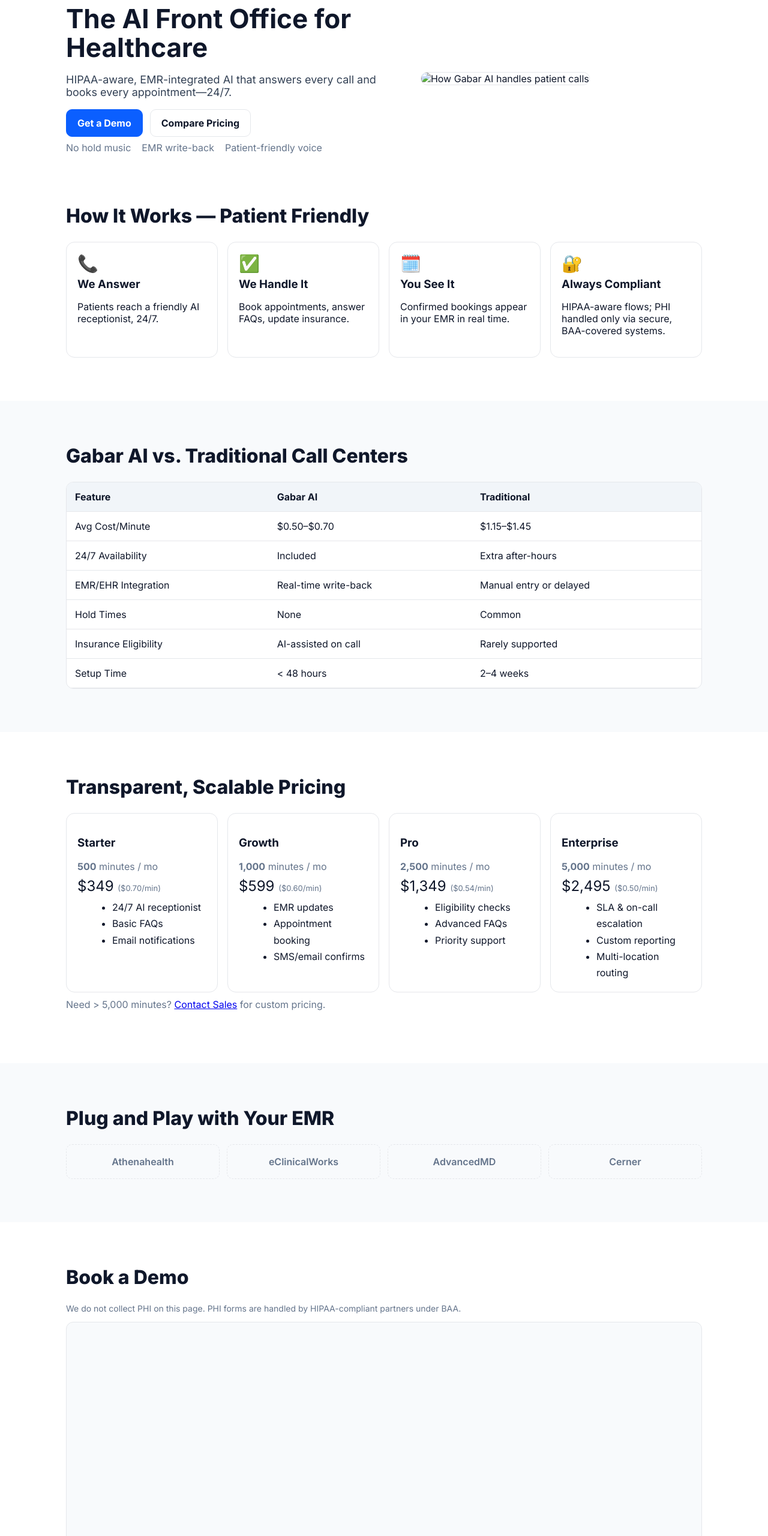
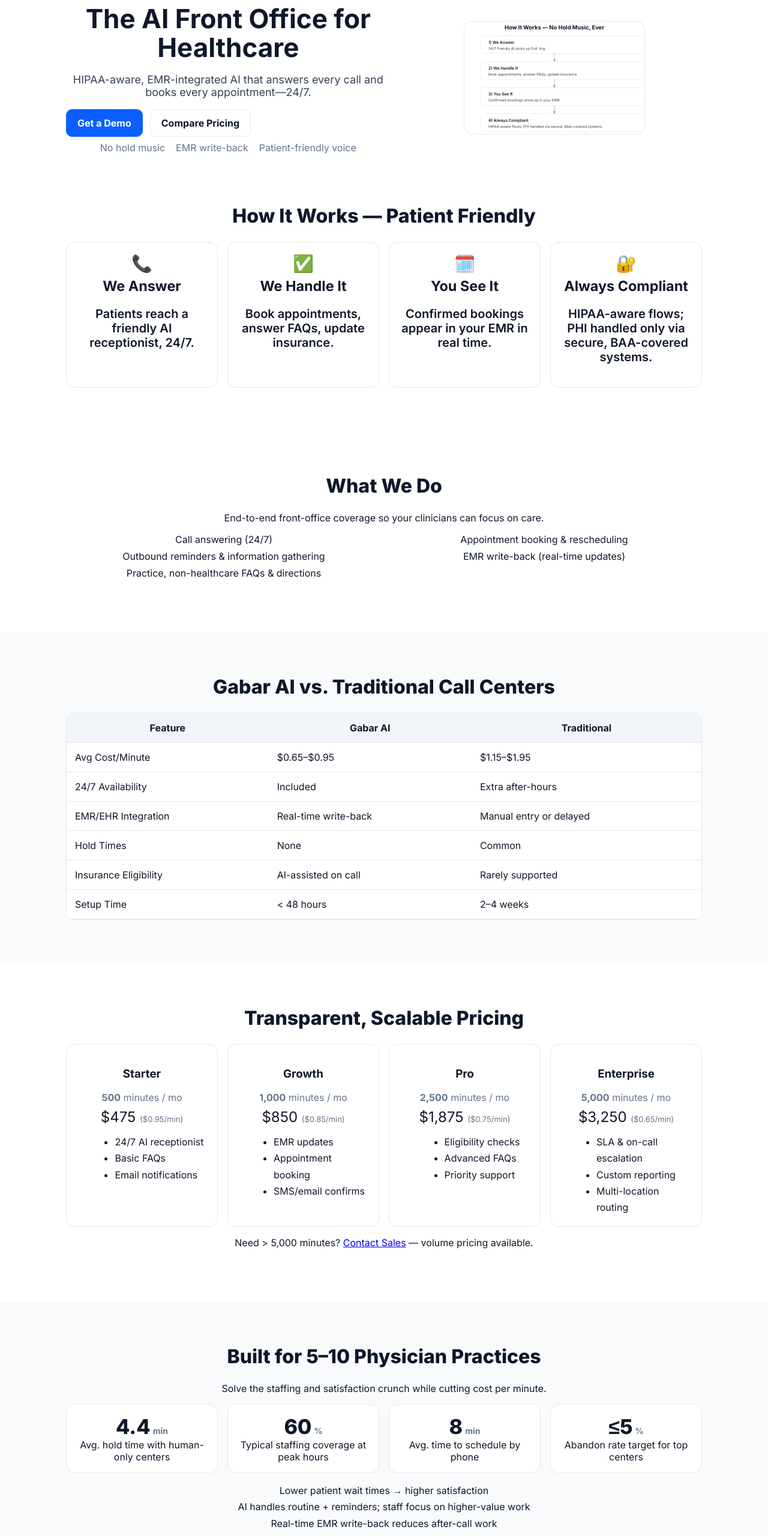
Before and after one commit to bdk76/gabar-ai-site, a plain HTML site: page index.html in a window 1280 px wide. Shown: the part 140-2700 px from the top of the page at 60% size. Drawn offline with Linux system fonts and the light colour scheme.

Commit message:
Add files via upload

```diff
--- a/index.html
+++ b/index.html
@@ -10,25 +10,17 @@
   <link rel="preconnect" href="https://fonts.gstatic.com" crossorigin>
   <link href="https://fonts.googleapis.com/css2?family=Inter:wght@400;600;700;800&display=swap" rel="stylesheet">
   <link rel="stylesheet" href="styles.css">
-  <script type="application/ld+json">
-  {
-    "@context":"https://schema.org",
-    "@type":"Organization",
-    "name":"Gabar AI",
-    "url":"https://www.gabar.ai",
-    "sameAs":[],
-    "logo":"assets/logo-placeholder.svg"
-  }
-  </script>
 </head>
 <body>
   <header class="site-header">
     <div class="container nav">
       <div class="brand">
         <span class="logo">Gabar<span class="accent">AI</span></span>
+        <img class="brandmark" src="assets/logo.png" alt="Gabar AI logo" />
       </div>
       <nav class="nav-links">
         <a href="#how">How It Works</a>
+        <a href="#services">Services</a>
         <a href="#compare">Compare</a>
         <a href="#pricing">Pricing</a>
         <a href="#integrations">Integrations</a>
@@ -55,7 +47,36 @@
           </ul>
         </div>
         <div class="hero-art">
-          <img src="assets/workflow.svg" alt="How Gabar AI handles patient calls" loading="lazy" />
+          <svg viewBox="0 0 900 560" xmlns="http://www.w3.org/2000/svg" role="img" aria-label="How Gabar AI handles patient calls">
+            <defs>
+              <style>
+                .card{fill:#ffffff;stroke:#E5E7EB;stroke-width:2;rx:18;ry:18}
+                .title{font:700 28px Inter, Arial, sans-serif;fill:#0F172A}
+                .step{font:600 20px Inter, Arial, sans-serif;fill:#111827}
+                .sub{font:400 16px Inter, Arial, sans-serif;fill:#374151}
+                .arrow{stroke:#94A3B8;stroke-width:2;marker-end:url(#arrowHead)}
+              </style>
+              <marker id="arrowHead" markerWidth="10" markerHeight="10" refX="6" refY="3" orient="auto">
+                <path d="M0,0 L0,6 L9,3 z" fill="#94A3B8"/>
+              </marker>
+            </defs>
+            <text x="450" y="40" text-anchor="middle" class="title">How It Works — No Hold Music, Ever</text>
+            <rect class="card" x="80" y="70" width="740" height="90"/>
+            <text x="120" y="110" class="step">1) We Answer</text>
+            <text x="120" y="140" class="sub">24/7 friendly AI picks up first ring</text>
+            <line x1="450" y1="160" x2="450" y2="200" class="arrow"/>
+            <rect class="card" x="80" y="200" width="740" height="90"/>
+            <text x="120" y="240" class="step">2) We Handle It</text>
+            <text x="120" y="270" class="sub">Book appointments, answer FAQs, update insurance</text>
+            <line x1="450" y1="290" x2="450" y2="330" class="arrow"/>
+            <rect class="card" x="80" y="330" width="740" height="90"/>
+            <text x="120" y="370" class="step">3) You See It</text>
+            <text x="120" y="400" class="sub">Confirmed bookings show up in your EMR</text>
+            <line x1="450" y1="420" x2="450" y2="460" class="arrow"/>
+            <rect class="card" x="80" y="460" width="740" height="90"/>
+            <text x="120" y="500" class="step">4) Always Compliant</text>
+            <text x="120" y="530" class="sub">HIPAA-aware flows; PHI handled via secure, BAA-covered systems</text>
+          </svg>
         </div>
       </div>
     </section>
@@ -89,6 +110,21 @@
       </div>
     </section>
 
+    <!-- SERVICES -->
+    <section id="services" class="section">
+      <div class="container">
+        <h2 class="section-title">What We Do</h2>
+        <p class="sub">End-to-end front-office coverage so your clinicians can focus on care.</p>
+        <ul class="services">
+          <li>Call answering (24/7)</li>
+          <li>Appointment booking & rescheduling</li>
+          <li>Outbound reminders & information gathering</li>
+          <li>EMR write-back (real-time updates)</li>
+          <li>Practice, non-healthcare FAQs & directions</li>
+        </ul>
+      </div>
+    </section>
+
     <!-- DIFFERENTIATION -->
     <section id="compare" class="section alt">
       <div class="container">
@@ -103,7 +139,7 @@
               </tr>
             </thead>
             <tbody>
-              <tr><td>Avg Cost/Minute</td><td>$0.50–$0.70</td><td>$1.15–$1.45</td></tr>
+              <tr><td>Avg Cost/Minute</td><td>$0.65–$0.95</td><td>$1.15–$1.95</td></tr>
               <tr><td>24/7 Availability</td><td>Included</td><td>Extra after-hours</td></tr>
               <tr><td>EMR/EHR Integration</td><td>Real-time write-back</td><td>Manual entry or delayed</td></tr>
               <tr><td>Hold Times</td><td>None</td><td>Common</td></tr>
@@ -123,7 +159,7 @@
           <article class="card">
             <h3>Starter</h3>
             <p class="mins"><strong>500</strong> minutes / mo</p>
-            <p class="price">$349 <span class="per">($0.70/min)</span></p>
+            <p class="price">$475 <span class="per">($0.95/min)</span></p>
             <ul>
               <li>24/7 AI receptionist</li>
               <li>Basic FAQs</li>
@@ -133,7 +169,7 @@
           <article class="card">
             <h3>Growth</h3>
             <p class="mins"><strong>1,000</strong> minutes / mo</p>
-            <p class="price">$599 <span class="per">($0.60/min)</span></p>
+            <p class="price">$850 <span class="per">($0.85/min)</span></p>
             <ul>
               <li>EMR updates</li>
               <li>Appointment booking</li>
@@ -143,7 +179,7 @@
           <article class="card">
             <h3>Pro</h3>
             <p class="mins"><strong>2,500</strong> minutes / mo</p>
-            <p class="price">$1,349 <span class="per">($0.54/min)</span></p>
+            <p class="price">$1,875 <span class="per">($0.75/min)</span></p>
             <ul>
               <li>Eligibility checks</li>
               <li>Advanced FAQs</li>
@@ -153,7 +189,7 @@
           <article class="card">
             <h3>Enterprise</h3>
             <p class="mins"><strong>5,000</strong> minutes / mo</p>
-            <p class="price">$2,495 <span class="per">($0.50/min)</span></p>
+            <p class="price">$3,250 <span class="per">($0.65/min)</span></p>
             <ul>
               <li>SLA & on-call escalation</li>
               <li>Custom reporting</li>
@@ -161,7 +197,40 @@
             </ul>
           </article>
         </div>
-        <p class="note">Need &gt; 5,000 minutes? <a href="#contact">Contact Sales</a> for custom pricing.</p>
+        <p class="note">Need &gt; 5,000 minutes? <a href="#contact">Contact Sales</a> — volume pricing available.</p>
+      </div>
+    </section>
+
+    <!-- OUTCOMES -->
+    <section id="outcomes" class="section alt">
+      <div class="container">
+        <h2 class="section-title">Built for 5–10 Physician Practices</h2>
+        <p class="sub">Solve the staffing and satisfaction crunch while cutting cost per minute.</p>
+        <div class="stats-grid">
+          <div class="stat">
+            <div class="num">4.4<span class="unit">min</span></div>
+            <div class="cap">Avg. hold time with human-only centers</div>
+          </div>
+          <div class="stat">
+            <div class="num">60<span class="unit">% </span></div>
+            <div class="cap">Typical staffing coverage at peak hours</div>
+          </div>
+          <div class="stat">
+            <div class="num">8<span class="unit">min</span></div>
+            <div class="cap">Avg. time to schedule by phone</div>
+          </div>
+          <div class="stat">
+            <div class="num lt">≤5<span class="unit">% </span></div>
+            <div class="cap">Abandon rate target for top centers</div>
+          </div>
+        </div>
+        <ul class="benefits">
+          <li>Lower patient wait times → higher satisfaction</li>
+          <li>AI handles routine + reminders; staff focus on higher-value work</li>
+          <li>Real-time EMR write-back reduces after-call work</li>
+          <li>Outbound reminders cut no-shows and task backlog</li>
+          <li>Employee engagement improves when phones aren’t on fire</li>
+        </ul>
       </div>
     </section>
 
--- a/script.js
+++ b/script.js
@@ -1,6 +1,6 @@
 
 document.getElementById('y').textContent = new Date().getFullYear();
-// Optional: smooth scroll
+// Smooth scroll
 document.querySelectorAll('a[href^="#"]').forEach(a=>{
   a.addEventListener('click', e=>{
     const id=a.getAttribute('href').slice(1);
--- a/styles.css
+++ b/styles.css
@@ -5,66 +5,86 @@
 }
 *{box-sizing:border-box}
 html,body{margin:0;padding:0;background:var(--bg);color:var(--ink);font-family:Inter,system-ui,Arial,sans-serif}
-.container{max-width:1100px;margin:0 auto;padding:0 20px}
+.container{max-width:1100px;margin:0 auto;padding:0 20px;text-align:center}
 .section{padding:72px 0}
 .section.alt{background:#f8fafc}
 .section-title{font-size:32px;font-weight:800;margin:0 0 24px}
 .small{font-size:14px;color:var(--muted)}
+
 /* Header */
 .site-header{position:sticky;top:0;background:#ffffffcc;backdrop-filter:blur(6px);border-bottom:1px solid var(--line);z-index:10}
 .nav{display:flex;justify-content:space-between;align-items:center;padding:14px 0}
+.brand{display:flex;align-items:center;gap:10px}
 .brand .logo{font-weight:800;font-size:20px;letter-spacing:0.3px}
+.brand .brandmark{width:36px;height:36px;object-fit:contain}
 .brand .accent{color:var(--accent)}
 .nav-links a{margin-left:16px;text-decoration:none;color:var(--ink);font-weight:600}
 .nav-links .btn{margin-left:20px}
+
 /* Buttons */
 .btn{display:inline-block;padding:12px 18px;border-radius:10px;font-weight:700;text-decoration:none;border:1px solid var(--line)}
 .btn-primary{background:var(--brand);color:#fff;border-color:var(--brand)}
 .btn-primary:hover{background:var(--brand-d)}
 .btn-secondary{background:#fff;color:var(--ink)}
+
 /* Hero */
 .hero{padding:72px 0 12px}
-.hero-grid{display:grid;grid-template-columns:1.2fr 1fr;gap:28px;align-items:center}
+.hero-grid{display:grid;grid-template-columns:1.1fr 1fr;gap:28px;align-items:center;justify-items:center}
 .hero h1{font-size:44px;line-height:1.1;margin:0 0 12px}
 .hero .sub{font-size:18px;color:var(--sub)}
 .cta-row{display:flex;gap:12px;margin:16px 0 8px}
-.trust-bullets{list-style:none;padding:0;margin:8px 0 0;display:flex;gap:18px;color:var(--muted)}
-.hero-art img{width:100%;height:auto;border:1px solid var(--line);border-radius:14px}
+.trust-bullets{list-style:none;padding:0;margin:8px 0 0;display:flex;gap:18px;color:var(--muted);justify-content:center}
+.hero-art svg{width:100%;height:auto;border:1px solid var(--line);border-radius:14px}
+
 /* Steps */
-.steps{display:grid;grid-template-columns:repeat(4,1fr);gap:16px}
-.step{background:#fff;border:1px solid var(--line);border-radius:14px;padding:18px}
+.steps{display:grid;grid-template-columns:repeat(4,1fr);gap:16px;justify-items:center}
+.step{background:#fff;border:1px solid var(--line);border-radius:14px;padding:18px;width:100%}
 .step .icon{font-size:28px;margin-bottom:6px}
 .step h3{margin:6px 0}
+
 /* Comparison */
-.table-wrap{overflow:auto;border:1px solid var(--line);border-radius:12px;background:#fff}
+.table-wrap{overflow:auto;border:1px solid var(--line);border-radius:12px;background:#fff;margin:0 auto}
 table.compare{width:100%;border-collapse:collapse}
-.compare th,.compare td{padding:14px;border-bottom:1px solid var(--line);text-align:left}
-.compare thead th{background:#f1f5f9}
+.compare th,.compare td{padding:14px;border-bottom:1px solid var(--line)}
+.compare thead th{background:#f1f5f9;text-align:center}
+.compare td{ text-align:left }
+
 /* Pricing */
-.cards{display:grid;grid-template-columns:repeat(4,1fr);gap:16px}
-.card{background:#fff;border:1px solid var(--line);border-radius:14px;padding:18px}
+.cards{display:grid;grid-template-columns:repeat(4,1fr);gap:16px;justify-items:center}
+.card{background:#fff;border:1px solid var(--line);border-radius:14px;padding:18px;text-align:center;width:100%}
 .card .mins{margin:8px 0;color:var(--muted)}
 .card .price{font-size:24px;margin:6px 0}
 .card .per{font-size:13px;color:var(--muted)}
-.card ul{margin:8px 0 0 18px;line-height:1.7}
-.note{color:var(--muted);margin-top:10px}
-/* Integrations */
-.logo-row{display:grid;grid-template-columns:repeat(4,1fr);gap:12px}
-.logo{border:1px dashed var(--line);border-radius:10px;padding:18px;text-align:center;color:var(--muted);font-weight:600}
+.card ul{margin:8px 0 0 18px;line-height:1.7;text-align:left; display:inline-block}
+
+/* Services */
+.services{list-style:none;padding:0;display:grid;grid-template-columns:repeat(2,1fr);gap:8px;justify-items:center}
+@media(max-width:700px){ .services{grid-template-columns:1fr}}
+
+/* Outcomes */
+.stats-grid{display:grid;grid-template-columns:repeat(4,1fr);gap:16px;margin-top:12px}
+.stat{background:#fff;border:1px solid var(--line);border-radius:14px;padding:16px}
+.stat .num{font-size:34px;font-weight:800}
+.stat .unit{font-size:14px;font-weight:700;color:var(--muted);margin-left:4px}
+.benefits{list-style:none;padding:0;margin-top:16px;line-height:1.7}
+
 /* Contact */
 .embed iframe{width:100%;min-height:420px;border:1px solid var(--line);border-radius:12px;background:#f8fafc}
+
 /* Footer */
 .site-footer{border-top:1px solid var(--line);padding:20px 0;background:#fff}
 .foot{display:flex;justify-content:space-between;align-items:center;color:var(--muted)}
 .foot nav a{color:var(--muted);text-decoration:none;margin-left:14px}
+
 /* Responsive */
 @media (max-width: 980px){
   .hero-grid{grid-template-columns:1fr}
   .steps{grid-template-columns:repeat(2,1fr)}
   .cards{grid-template-columns:repeat(2,1fr)}
   .logo-row{grid-template-columns:repeat(2,1fr)}
+  .stats-grid{grid-template-columns:repeat(2,1fr)}
 }
 @media (max-width: 560px){
-  .steps,.cards,.logo-row{grid-template-columns:1fr}
+  .steps,.cards,.logo-row,.stats-grid{grid-template-columns:1fr}
   .nav-links a{display:none}
 }
```
Also changed, not shown: logo.png (added).
